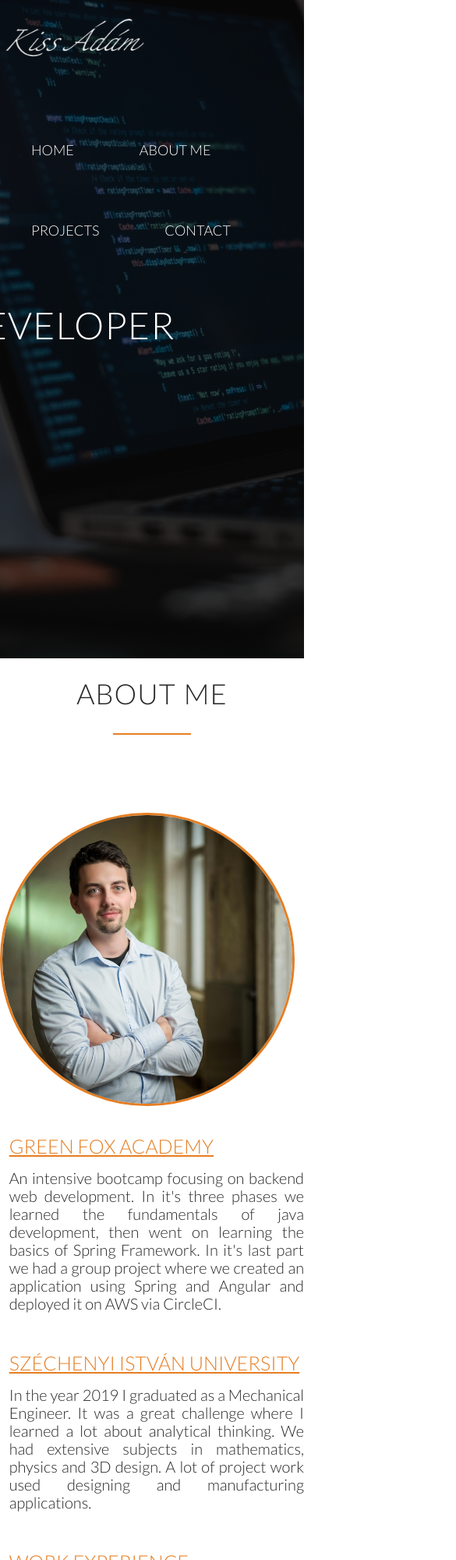
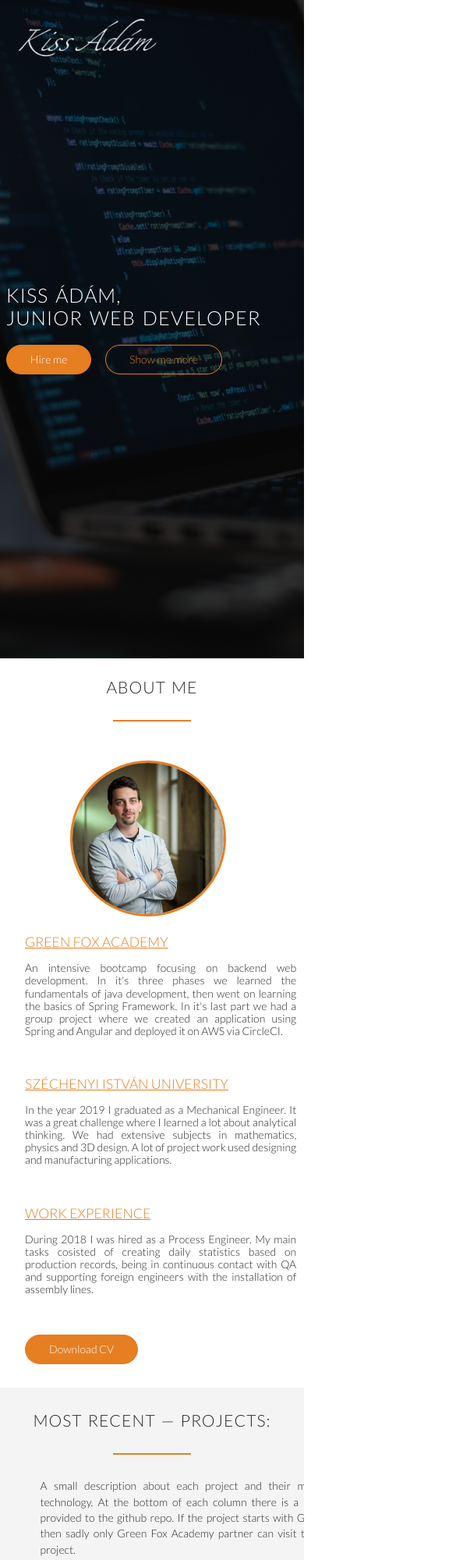
Before and after one commit to HunHospak/webdesign, a plain HTML site: page index.html in a window 390 px wide. Shown: the top 2000 px of the page at 78% size, 585 px wide, since content can reach past the window. Drawn offline with nearby package versions, Linux system fonts and the light colour scheme.

Commit message:
updated for responsive media, can use mobile now

```diff
--- a/index.html
+++ b/index.html
@@ -1,9 +1,13 @@
 <!DOCTYPE html>
 <html lang="eng">
     <head>
+
+        <meta name="viewport" content="width=device-width, initial-scale=1.0">
+
         <link rel="stylesheet" type="text/css" href="vendors/css/normalize.css">
         <link rel="stylesheet" type="text/css" href="vendors/css/grid.css">
         <link rel="stylesheet" type="text/css" href="resources/css/syle.css">
+        <link rel="stylesheet" type="text/css" href="resources/css/queries.css">
         <link href="https://fonts.googleapis.com/icon?family=Material+Icons" rel="stylesheet">
         <link href="https://fonts.googleapis.com/css?family=Lato:100,300,300i,400&display=swap" rel="stylesheet">
         <title>Hospak</title>
--- /dev/null
+++ b/resources/css/queries.css
@@ -0,0 +1,73 @@
+
+/* BIG TABLE TO 1200px (widths smaller than the 1140px row) */
+@media only screen and (max-width: 1200px) {
+    .hero-text-box {
+        width: 100%;
+        padding: 0 2%;
+    }
+
+    .row { padding: 0 2%; }
+}
+
+@media only screen and (max-width: 1024px) {
+    body { font-size: 18px; }
+    section { padding: 60px 0; }
+
+    .plan-box p { text-align: start }
+    .plan-box div.middle-text {
+        height: 100%;
+        min-height: 420px;
+    }
+    .long-copy {
+        width: 80%;
+        margin-left: 10%;
+    }
+
+    .btn-linkedin:link,
+    .btn-linkedin:visited{ margin-left: 10%; }
+}
+
+/*SMALL TABLET TO BIG ONE 768px to 1024px */
+@media only screen and (max-width: 900px) {
+    section { padding: 45px 0; }
+    .plan-box div.middle-text {
+        min-height: 520px;
+    }
+}
+
+
+/* SMALL PHONES TO TABLETS */
+@media only screen and (max-width: 767px) {
+    body { font-size: 16px; }
+    .profile-pic {
+        height: 200px;
+        width: 200px;
+        margin-bottom: 20px;
+    }
+    section { padding: 30px 0; }
+    .plan-box div.middle-text {
+        min-height: 150px;
+    }
+    .row { padding: 0 4%; }
+    .col {
+        width: 100%;
+        margin: 0 0 0 1.6%;
+    }
+
+    h1 { font-size: 180%; }
+    h2 { font-size: 150%; }
+    .steps-box:first-child { margin-top: 20px;}
+
+    .long-copy { width: 100%; }
+
+}
+
+/* SMALL PHONES FROM 0 TO 480px */
+@media only screen and (max-width: 480px) {
+    body { font-size: 14px; }
+    .main-nav {
+        display: none;
+    }
+    .btn-github:link,
+    .btn-github:visited{ margin-left: 10% }
+}
--- a/resources/css/syle.css
+++ b/resources/css/syle.css
@@ -9,12 +9,13 @@
     box-sizing: border-box;
 }
 
-html {
+html, body {
     color: #272727;
     font-family: 'Lato', 'Arial', 'sans-serif';
     font-size: 20px;
     font-weight: 300;
-    text-rendering: optimizeLegibility
+    text-rendering: optimizeLegibility;
+    overflow-x: hidden;
 }
 
 /* ------------------------------------------------ */
@@ -115,7 +116,8 @@ h2:after {
 }
 
 .plan-box div.middle-text {
-    height: 35vh;
+    height: 100%;
+    min-height: 350px;
 }
 
 .plan-box p {
```
